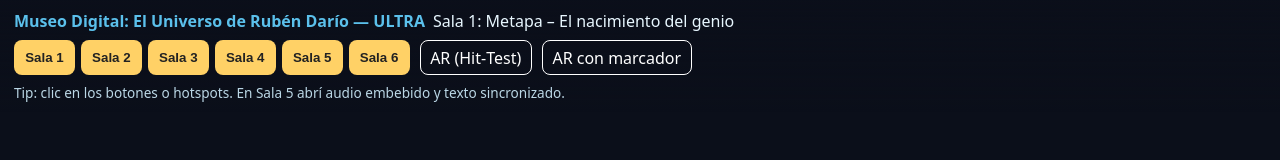
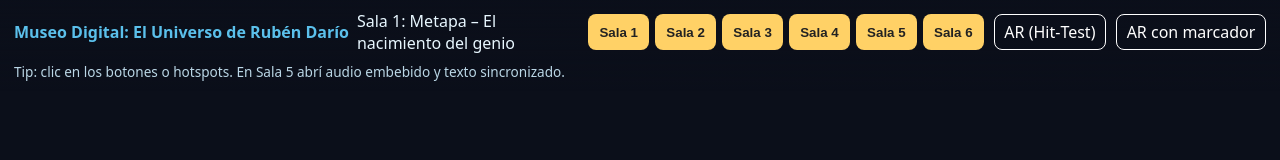
Before and after one commit to Rodolfo-Diaz14/Museo-Dario-G5, a plain HTML site: page index.html in a window 1280 px wide. Drawn offline with Linux system fonts and the light colour scheme.

Commit message:
Remove '— ULTRA' from title and brand

```diff
--- a/index.html
+++ b/index.html
@@ -4,7 +4,7 @@
 <head>
   <meta charset="utf-8" />
   <meta name="viewport" content="width=device-width, initial-scale=1" />
-  <title>Museo Digital: El Universo de Rubén Darío — ULTRA</title>
+  <title>Museo Digital: El Universo de Rubén Darío</title>
   <meta name="description" content="Museo virtual inmersivo con salas 3D, AR y audio sincronizado" />
   <script src="https://aframe.io/releases/1.5.0/aframe.min.js"></script>
   <script src="https://unpkg.com/aframe-event-set-component@5.0.1/dist/aframe-event-set-component.min.js"></script>
@@ -13,7 +13,7 @@
 </head>
 <body>
   <div id="hud">
-    <div class="brand">Museo Digital: El Universo de Rubén Darío — ULTRA</div>
+    <div class="brand">Museo Digital: El Universo de Rubén Darío</div>
     <div id="salaTitulo">Sala 1: Metapa – El nacimiento del genio</div>
     <div class="controls">
       <button onclick="goTo('sala1')">Sala 1</button>
```
